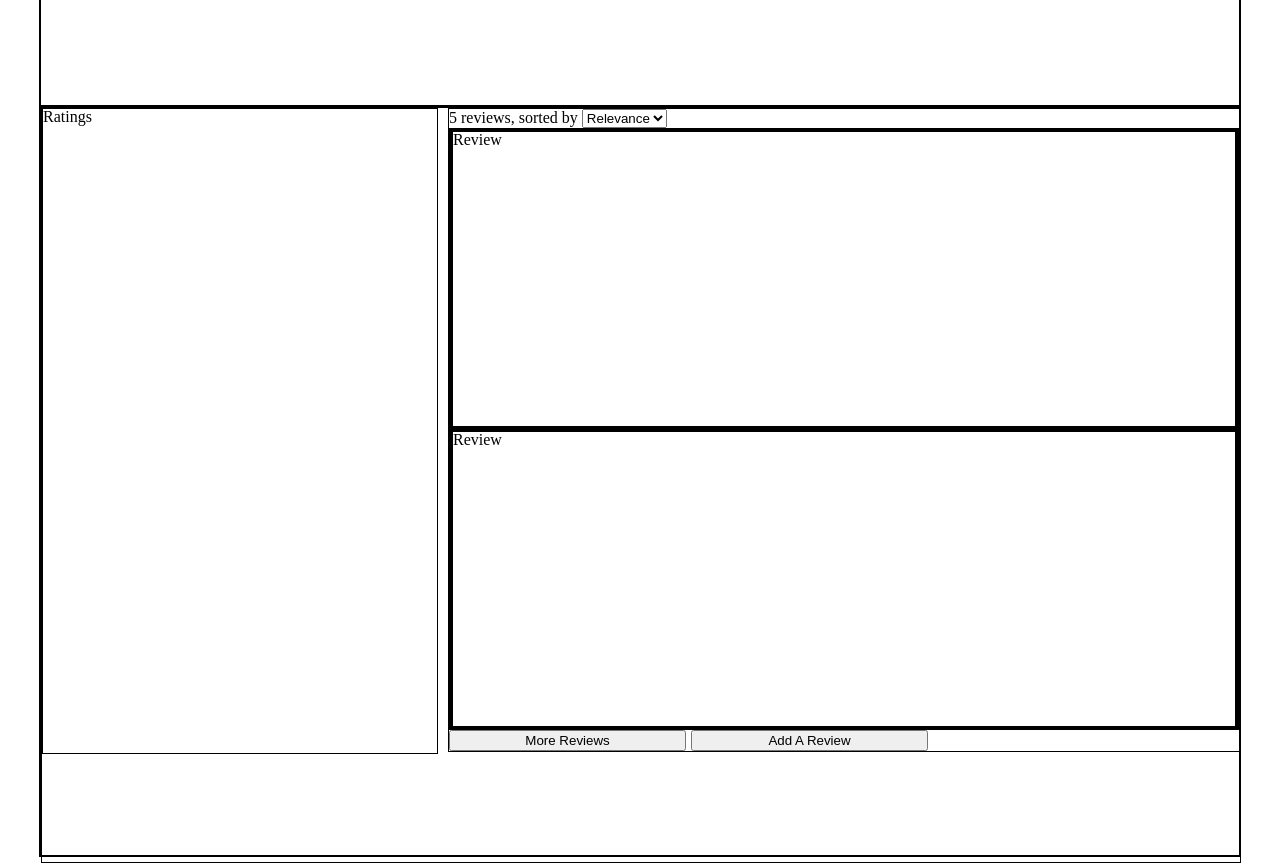
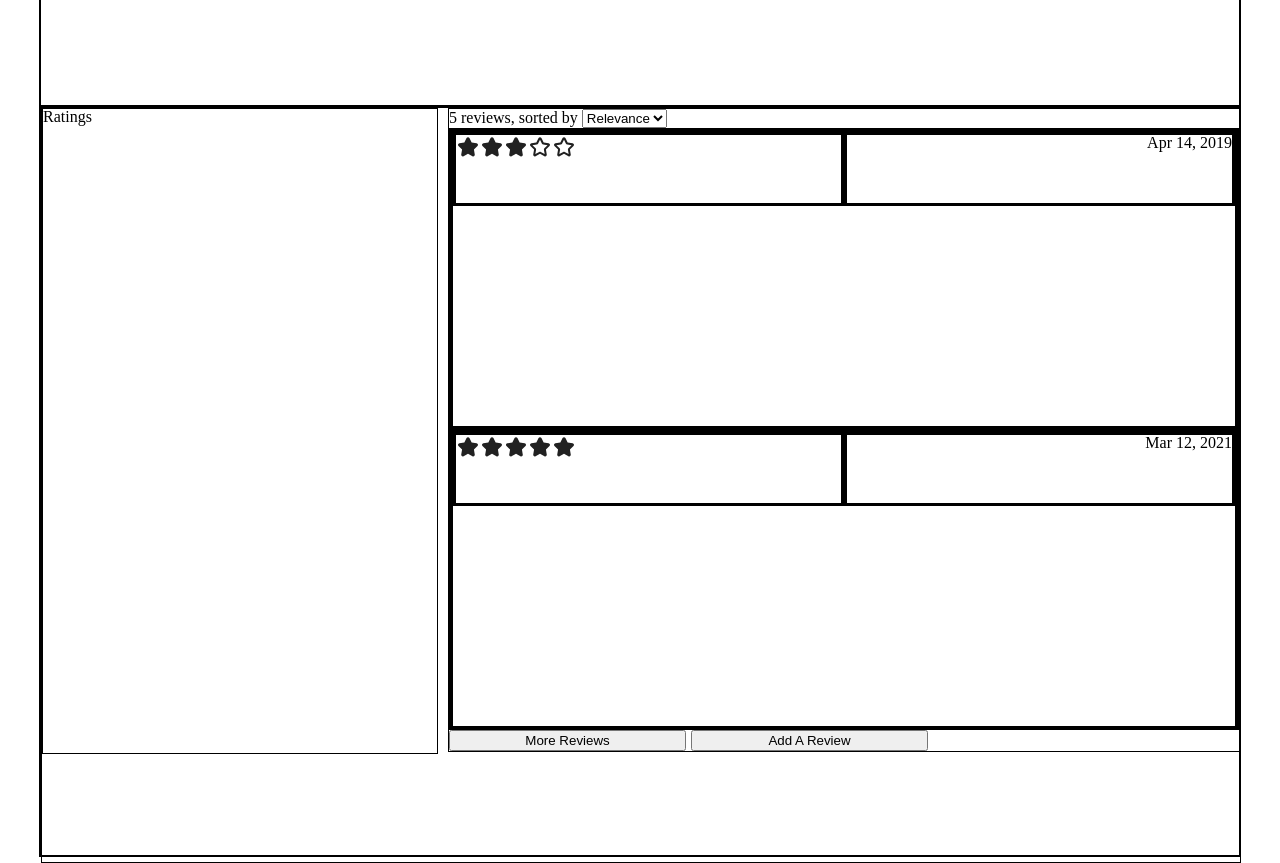
Before and after one commit to Quintessestial-Queues/project-catwalk, a React (Create React App) app in the folder client/: page / in a window 1280 px wide. Shown: the part 2120-2983 px from the top of the page. Built offline with nearby package versions, Linux system fonts and the light colour scheme; the HTML template or start-up script is replaced by a standard one.

Commit message:
Added StarRating Component to Review Item and the date the review was written; Added moment.js as a dependency

```diff
--- a/client/src/RatingsAndReviews/Reviews/ReviewItem.jsx
+++ b/client/src/RatingsAndReviews/Reviews/ReviewItem.jsx
@@ -1,12 +1,18 @@
 import React from 'react';
+import StarRating from '../../SharedComponents/StarRating.jsx';
+import moment from 'moment';
 
 //Styling
 import styles from './ReviewItem.module.css'
 
-let ReviewItem = (props) => {
+let ReviewItem = ({review}) => {
+
+  let rating = review.rating;
+
   return (
     <div className={styles.reviewContainer}>
-      Review
+      <span className={styles.starRating}><StarRating starRating={rating}/></span>
+      <span className={styles.datePosted}>{moment(review.date).format("ll")}</span>
     </div>
   )
 }
--- a/client/src/RatingsAndReviews/Reviews/ReviewItem.module.css
+++ b/client/src/RatingsAndReviews/Reviews/ReviewItem.module.css
@@ -1,6 +1,19 @@
 
 .reviewContainer {
   display: grid;
-  grid-template-columns: 1fr;
+  grid-template-columns: 1fr 1fr;
+  grid-template-rows: 1fr 3fr;
   border: black solid;
 }
+
+.starRating {
+  display: inline-block;
+  border: solid;
+}
+
+
+.datePosted {
+  display: inline-block;
+  border: solid;
+  text-align: right;
+}
--- a/package.json
+++ b/package.json
@@ -57,7 +57,8 @@
     "style-loader": "^2.0.0",
     "svg-url-loader": "^7.1.1",
     "webpack": "^5.32.0",
-    "webpack-cli": "^4.6.0"
+    "webpack-cli": "^4.6.0",
+    "moment": "^2.29.1"
   },
   "devDependencies": {
     "enzyme": "^3.11.0",
```
Also changed, not shown: 3 other files (tests, documents, lock files or other folders).
